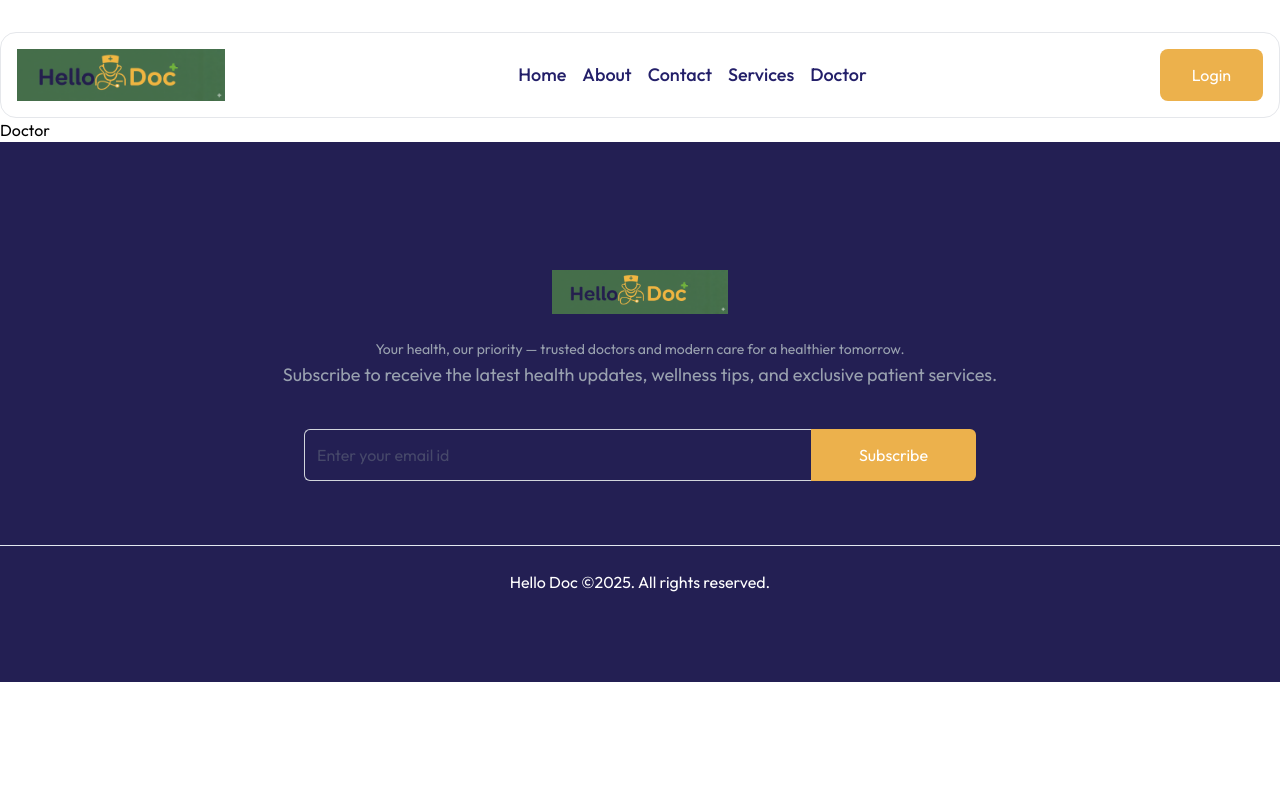
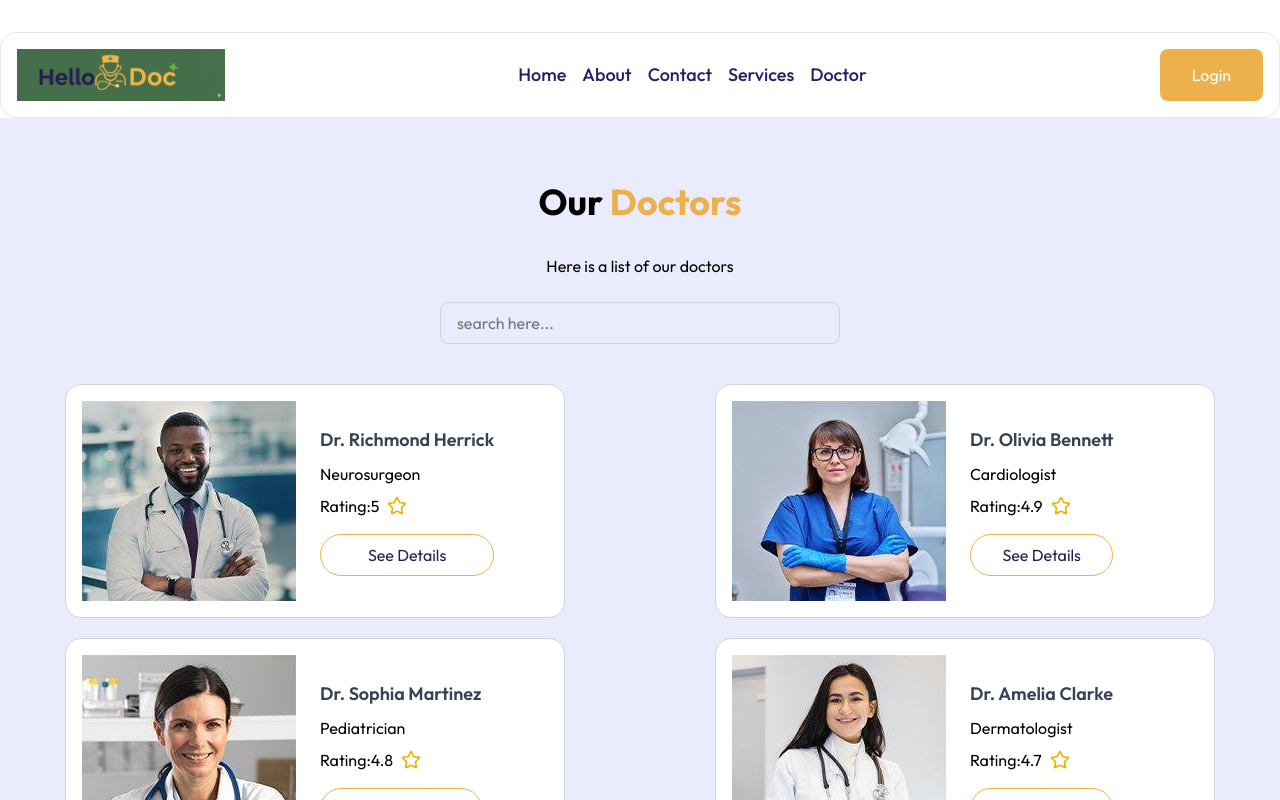
Before and after one commit to AsiriRasnayaka/Doctor_Appointment, a React (Vite) app in the folder Frontend/vite-project/: page /doctor in a window 1280 px wide. Shown: the top 800 px of the page. Built offline with nearby package versions, Linux system fonts and the light colour scheme.

Commit message:
implement Doctor page with search functionality and doctor listing

```diff
--- a/Frontend/vite-project/src/pages/Doctor.jsx
+++ b/Frontend/vite-project/src/pages/Doctor.jsx
@@ -1,9 +1,66 @@
-import React from 'react'
+import { useContext, useEffect, useState } from "react";
+import { doctorsData } from "../assets/assets.js";
+import { AppContext } from "../context/AppContext.jsx";
+import { StarIcon } from "lucide-react";
+const Doctor = () => {
+  const { navigate } = useContext(AppContext);
+  const [searchTerm, setSearchTerm] = useState("");
+  const [filteredDoctors, setFilteredDoctors] = useState(doctorsData);
+  useEffect(() => {
+    const result = doctorsData.filter(
+      (doctor) =>
+        doctor.name.toLowerCase().includes(searchTerm.toLowerCase()) ||
+        doctor.specialty.toLowerCase().includes(searchTerm.toLowerCase())
+    );
+    setFilteredDoctors(result);
+  }, [searchTerm]);
+  return (
+    <div className="py-16 bg-[#EBEBFE]">
+      <h1 className="text-4xl font-bold text-center mb-8">
+        Our <span className="text-secondary">Doctors</span>
+      </h1>
+      <p className="text-center">Here is a list of our doctors</p>
+      {/* 🔹 Search Bar */}
+      <div className="flex justify-center mt-6">
+        <input
+          type="text"
+          placeholder="search here..."
+          value={searchTerm}
+          onChange={(e) => setSearchTerm(e.target.value)}
+          className="w-[90%] md:w-[400px] px-4 py-2 rounded-lg border border-gray-300 focus:outline-none focus:ring-2 focus:ring-secondary"
+        />
+      </div>
 
-const Doctor = () => {
-  return (
-    <div>Doctor</div>
-  )
-}
-
-export default Doctor
+      <div className="max-w-7xl mx-auto grid grid-cols-1 md:grid-cols-2 items-center justify-center gap-5 mt-10">
+        {filteredDoctors.map((doctor, index) => (
+          <div
+            key={index}
+            className="bg-white flex flex-col md:flex-row items-center gap-6 p-4 w-[350px] md:w-[500px] mx-auto border border-gray-300 rounded-2xl"
+          >
+            <img src={doctor.image} alt="" />
+            <div className="flex flex-col gap-2">
+              <h2 className="text-lg font-semibold text-gray-700">
+                {doctor.name}
+              </h2>
+              <p>{doctor.specialty}</p>
+              <p className="flex items-center gap-2">
+                Rating:{doctor.rating}{" "}
+                <StarIcon className="w-5 h-5 text-yellow-500" />
+              </p>
+              <button
+                onClick={() => {
+                  navigate("/doctor-details/" + doctor._id);
+                  window.scrollTo({ top: 0, behavior: "smooth" });
+                }}
+                className="border border-secondary text-primary hover:bg-secondary hover:text-white transition-all duration-200 py-2 px-4 rounded-full cursor-pointer mt-2"
+              >
+                See Details
+              </button>
+            </div>
+          </div>
+        ))}
+      </div>
+    </div>
+  );
+};
+export default Doctor;
```
